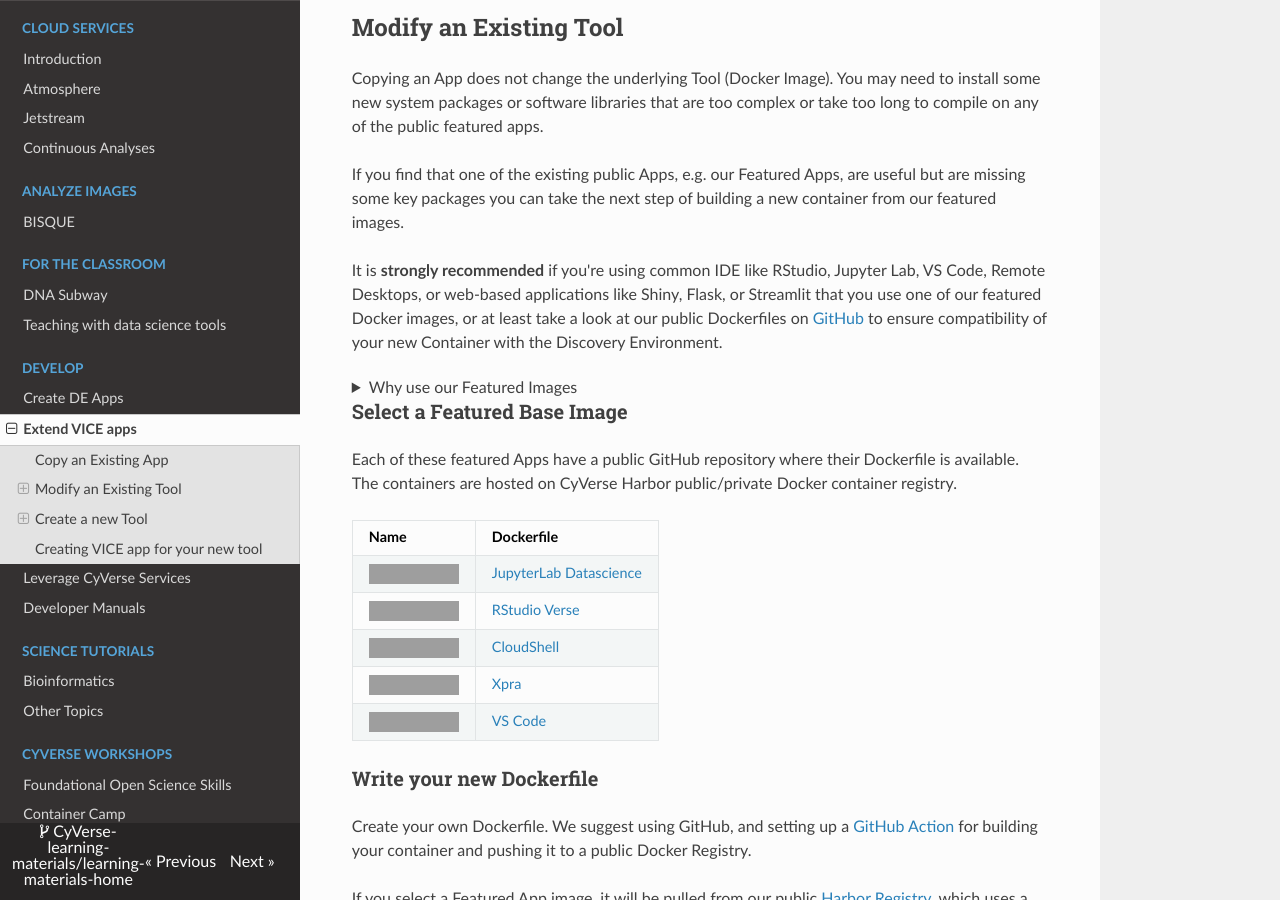
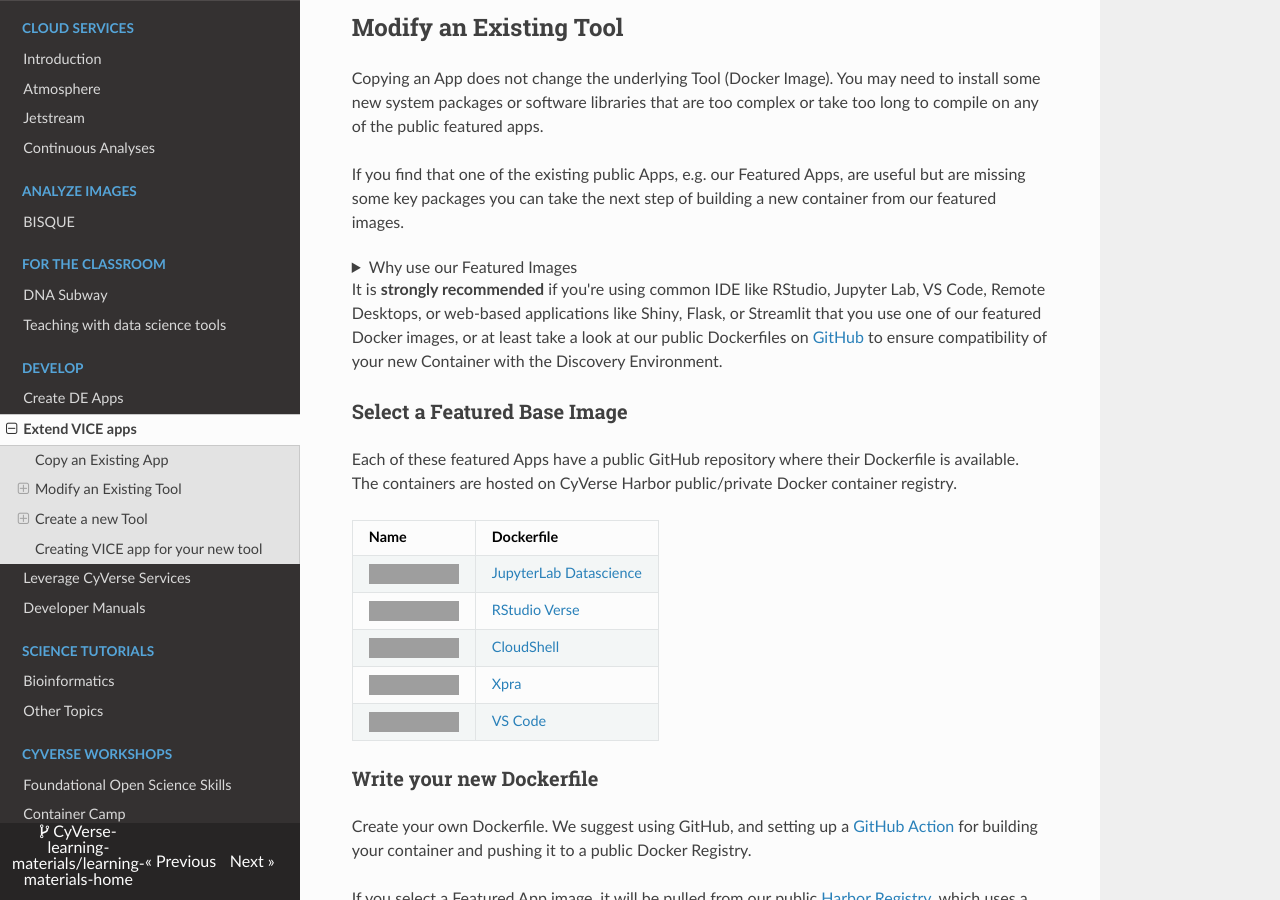
Before and after one commit to CyVerse-learning-materials/learning-materials-home, an MkDocs documentation site: the page built from docs/vice/extend_apps.md, in a window 1280 px wide and 900 px high, scrolled down 1383 px, cut to the strip 0-900 px from the top of the window. Built offline with MkDocs 1.6.1, drawn with Linux system fonts in a browser that asks for light colours; nearby versions of some CDN libraries; a script that is not in the unit is left out; part of the change alters nothing that is shown; grey boxes are pictures that could not be loaded.

```diff
--- a/docs/vice/extend_apps.md
+++ b/docs/vice/extend_apps.md
@@ -60,7 +60,6 @@ Copying an App does not change the underlying Tool (Docker Image). You may need
 
 If you find that one of the existing public Apps, e.g. our Featured Apps, are useful but are missing some key packages you can take the next step of building a new container from our featured images.
 
-It is **strongly recommended** if you're using common IDE like RStudio, Jupyter Lab, VS Code, Remote Desktops, or web-based applications like Shiny, Flask, or Streamlit that you use one of our featured Docker images, or at least take a look at our public Dockerfiles on [GitHub](https://github.com/cyverse-vice) to ensure compatibility of your new Container with the Discovery Environment.
 
 ??? question "Why use our Featured Images"
 
@@ -69,6 +68,8 @@ It is **strongly recommended** if you're using common IDE like RStudio, Jupyter
     For example, CyVerse adds a reverse proxy to allow RStudio to work behind our authenticated systems, and we install iRODS iCommands and other popular package managers and editors on all of our featured images.
 
     By building a new container from our featured image set, you are assured that your new Docker image will work immediately in the Discovery Environment.
+
+It is **strongly recommended** if you're using common IDE like RStudio, Jupyter Lab, VS Code, Remote Desktops, or web-based applications like Shiny, Flask, or Streamlit that you use one of our featured Docker images, or at least take a look at our public Dockerfiles on [GitHub](https://github.com/cyverse-vice) to ensure compatibility of your new Container with the Discovery Environment.
 
 ### Select a Featured Base Image
 
```
